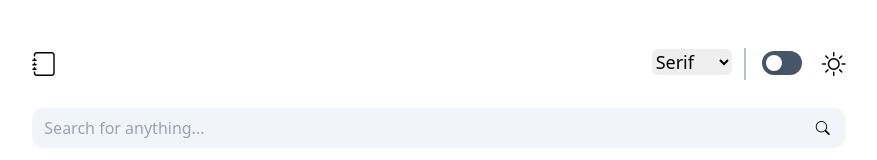
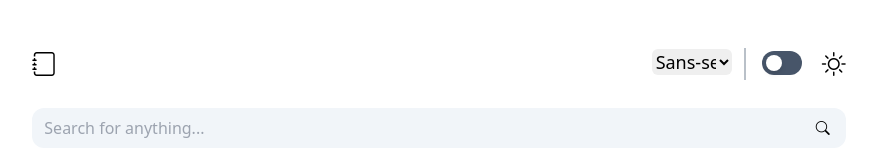
Before and after one commit to Joshua-Nweze/WordDictionary, a Nuxt app: page / in a window 1280 px wide. Shown: the top 160 px of the page, without its empty margins (201-1078 px from the left). Built offline with nearby package versions, Linux system fonts and the light colour scheme.

Commit message:
added multiple font choice functionality

```diff
--- a/components/Header.vue
+++ b/components/Header.vue
@@ -4,11 +4,10 @@
 
         <div class="basis-2/3 flex justify-end text-lg">
             <div class="px-3 select-container">
-                <select class="select rounded-md" :class="(darkMode) ? 'dark-mode' : ''">
-                    <option value="font">Serif</option>
-                    <option value="font">Font</option>
-                    <option value="font">font</option>
-                    <option value="font">font</option>
+                <select class="select rounded-md" :class="(darkMode) ? 'dark-mode' : ''" @click="setFont" id="select">
+                    <option value="font-sans">Sans-serif</option>
+                    <option value="font-serif">Serif</option>
+                    <option value="font-mono">Monospace</option>
                 </select>
             </div>
 
@@ -31,16 +30,17 @@
 </template>
 
 <script setup>
-const props = defineProps([ 'darkMode' ])
-
-let input = ref(null)
-console.log(input);
+defineProps([ 'darkMode' ])
+let emit = defineEmits([ 'setFont' ])
 
 let isDark = ref('sun')
 
-// if(props.darkMode){
-//     isDark.value = sun
-// }
+function setFont () {
+    let selectElement = document.getElementById("select");
+    let selectedValue = selectElement.value;
+
+    emit('setFont', selectedValue)
+}
 </script>
 
 <style scoped>
--- a/error.vue
+++ b/error.vue
@@ -1,6 +1,6 @@
 <template>
     <div>
-        <main class="grid min-h-full place-items-center bg-white px-6 py-24 sm:py-32 lg:px-8">
+        <main class="grid min-h-full place-items-center px-6 py-24 sm:py-32 lg:px-8">
             <div class="text-center">
                 <p class="text-4xl font-semibold text-purple-600">{{ error.statusCode }}</p>
                 <h1 class="mt-4 text-lg font-bold tracking-tight text-gray-900 sm:text-2xl">Oppsie</h1>
--- a/layouts/default.vue
+++ b/layouts/default.vue
@@ -1,15 +1,15 @@
 <template>
-  <div :class="(darkMode == true) ? 'dark-mode' : 'light-mode'" class="body">
+  <div :class="(darkMode == true) ? 'dark-mode' : 'light-mode', font" class="body">
     <div class="mx-auto lg:w-4/6 md:w-5/6 lg:text-base text-xl p-5">
       <Header
        @toggleMode="darkMode =! darkMode"
        :darkMode="darkMode"
+       @setFont="setFont"
       />
       <Search :darkMode="darkMode"/>
 
-      <Transition :darkMode="darkMode">
         <slot/>
-      </Transition>
+
     </div>
   </div>
 
@@ -17,6 +17,12 @@
 
 <script setup>
 let darkMode = ref(false)
+let font = ref()
+
+function setFont(fontValue) {
+  font.value = fontValue
+  console.log(font.value);
+}
 
 </script>
 
```
